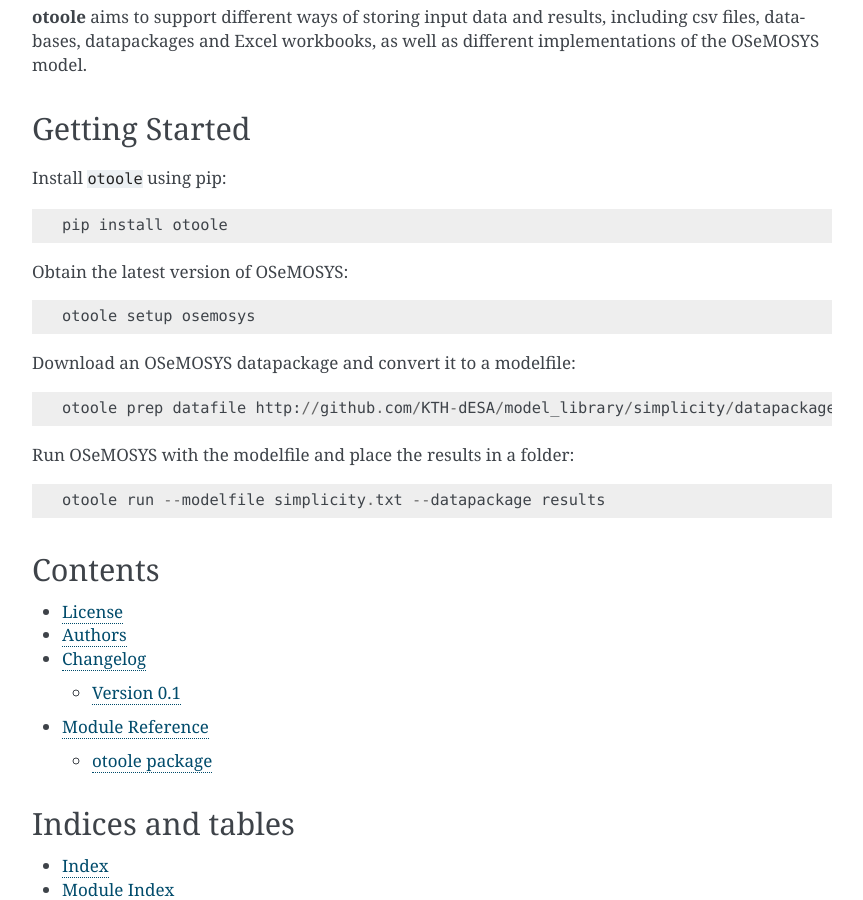
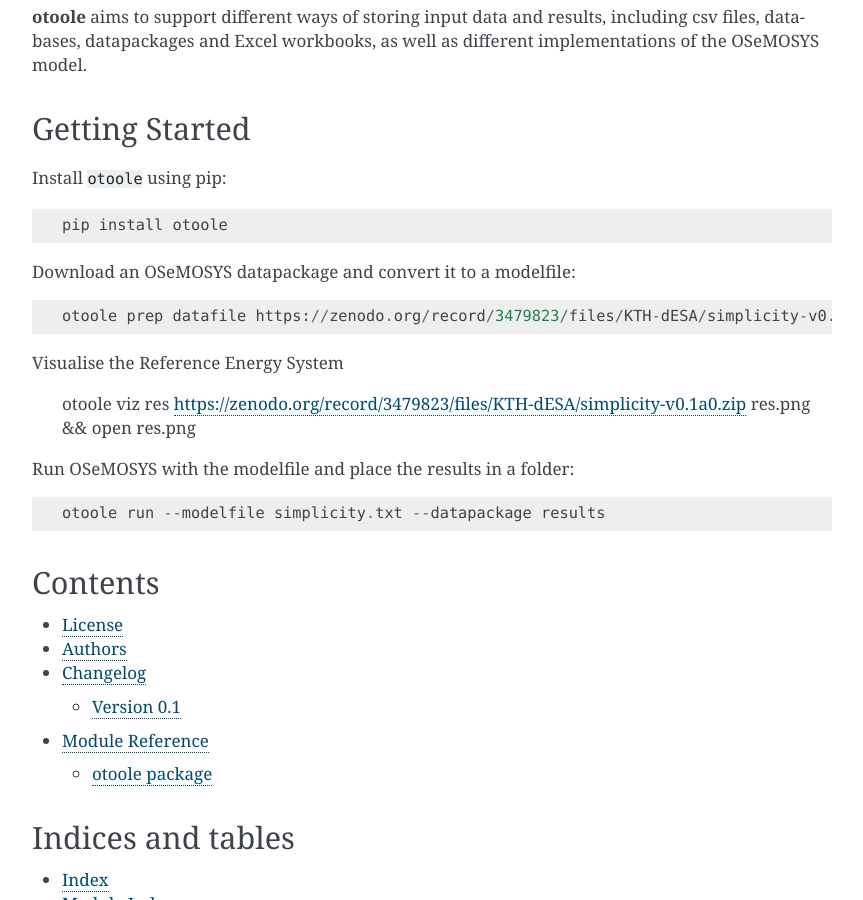
Before and after one commit to OSeMOSYS/otoole, a Sphinx documentation site: the page built from docs/index.rst, in a window 1280 px wide and 900 px high, scrolled down 712 px. Shown: the whole window, without its empty margins (338-1201 px from the left). Built offline with Sphinx 7.4.7, drawn with Linux system fonts in a browser that asks for light colours.

Commit message:
Updated urls in docs

```diff
--- a/docs/index.rst
+++ b/docs/index.rst
@@ -22,13 +22,13 @@
 
     pip install otoole
 
-Obtain the latest version of OSeMOSYS::
-
-    otoole setup osemosys
-
 Download an OSeMOSYS datapackage and convert it to a modelfile::
 
-    otoole prep datafile http://github.com/KTH-dESA/model_library/simplicity/datapackage.json ./simplicity.txt
+    otoole prep datafile https://zenodo.org/record/3479823/files/KTH-dESA/simplicity-v0.1a0.zip ./simplicity.txt
+
+Visualise the Reference Energy System
+
+    otoole viz res https://zenodo.org/record/3479823/files/KTH-dESA/simplicity-v0.1a0.zip res.png && open res.png
 
 Run OSeMOSYS with the modelfile and place the results in a folder::
 
```
